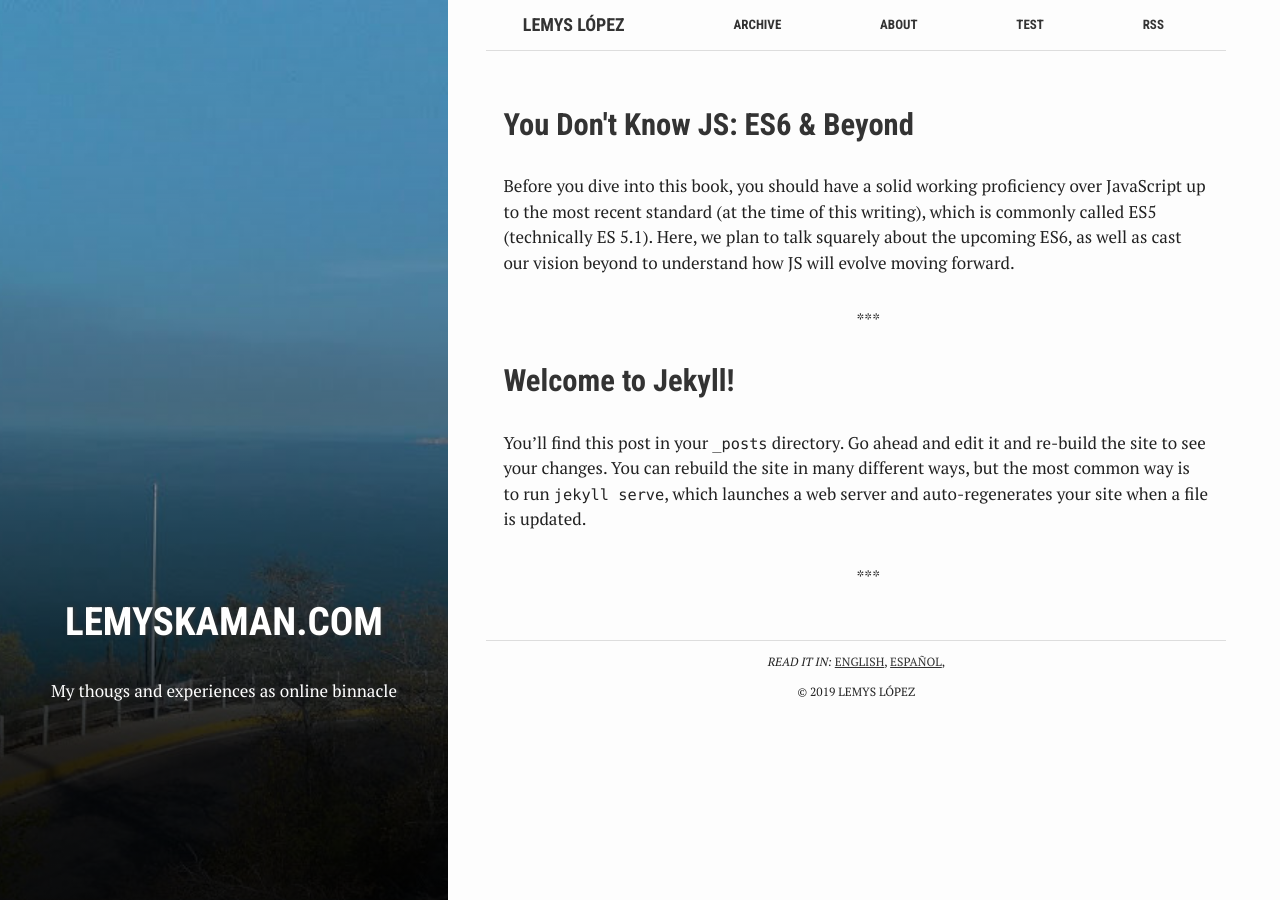
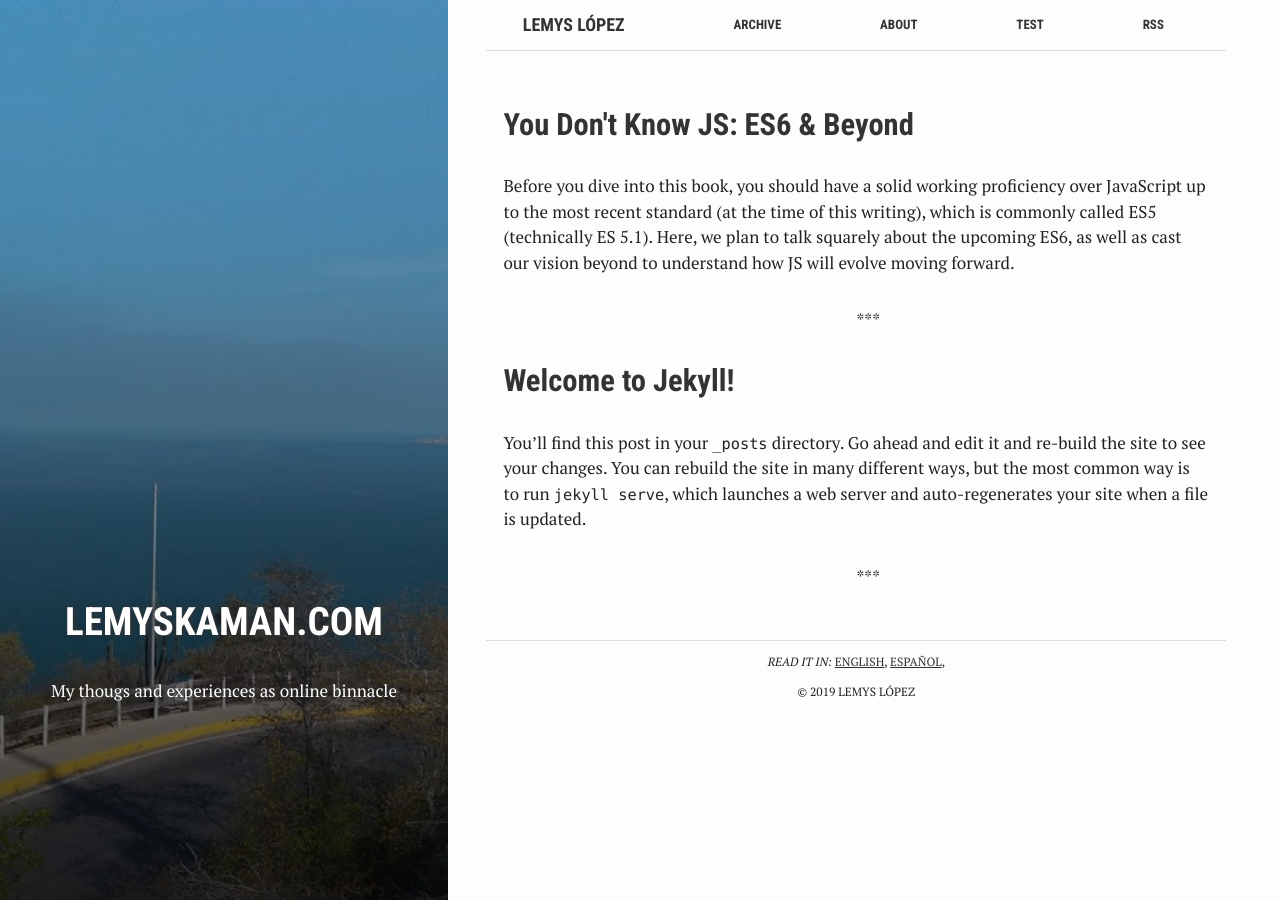
Before and after one commit to lemyskaman/lemyskaman.github.io, a Jekyll site: the page built from index.html, in a window 1280 px wide. Built offline with Jekyll 4.4.1, drawn with Linux system fonts in a browser that asks for light colours.

Commit message:
Update from Forestry.io lemyskaman@gmail.com updated index.html

```diff
--- a/index.html
+++ b/index.html
@@ -1,5 +1,5 @@
 ---
-bg: "/home.jpg"
+bg: "/IMG_20180610_085302601.jpg"
 layout: home
 title: lemyskaman.com
 crawlertitle: lemyskaman's blog
```
